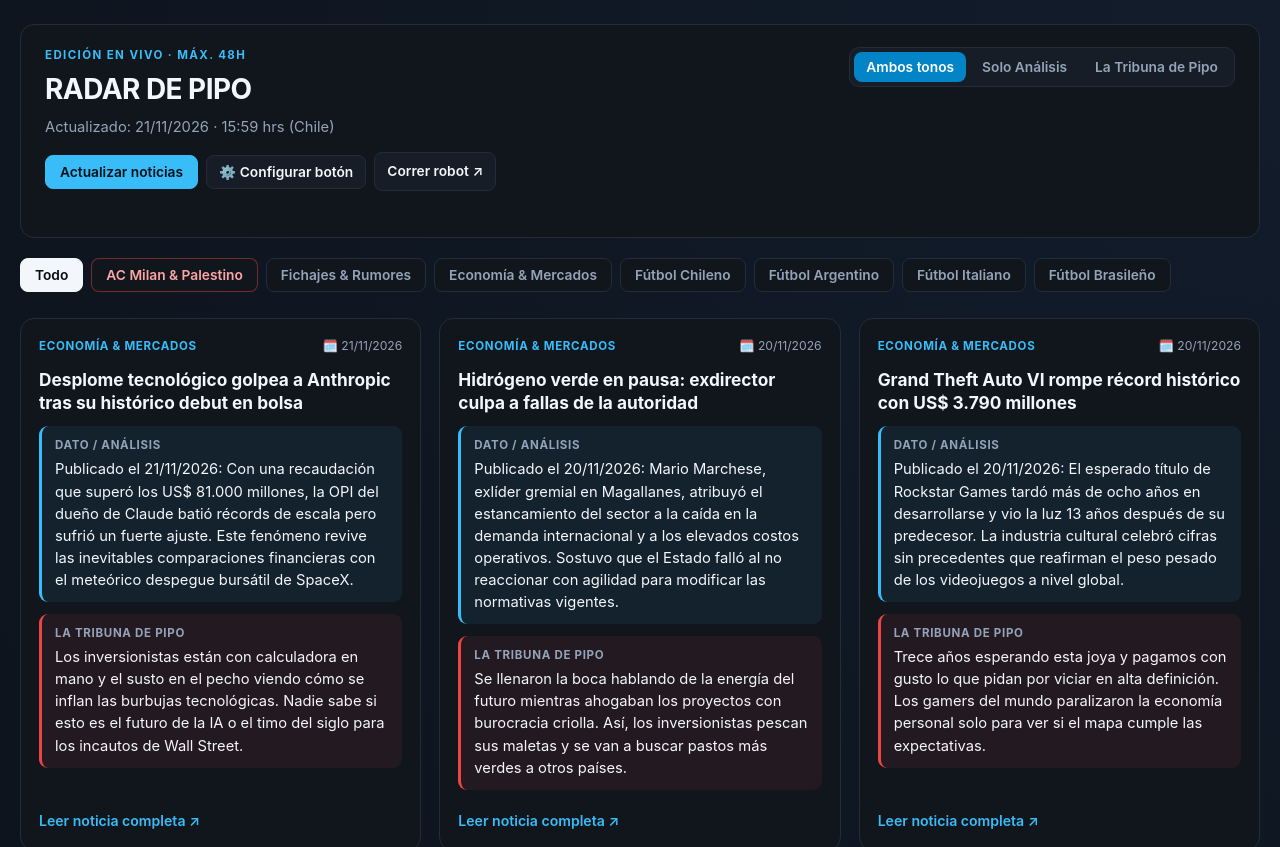
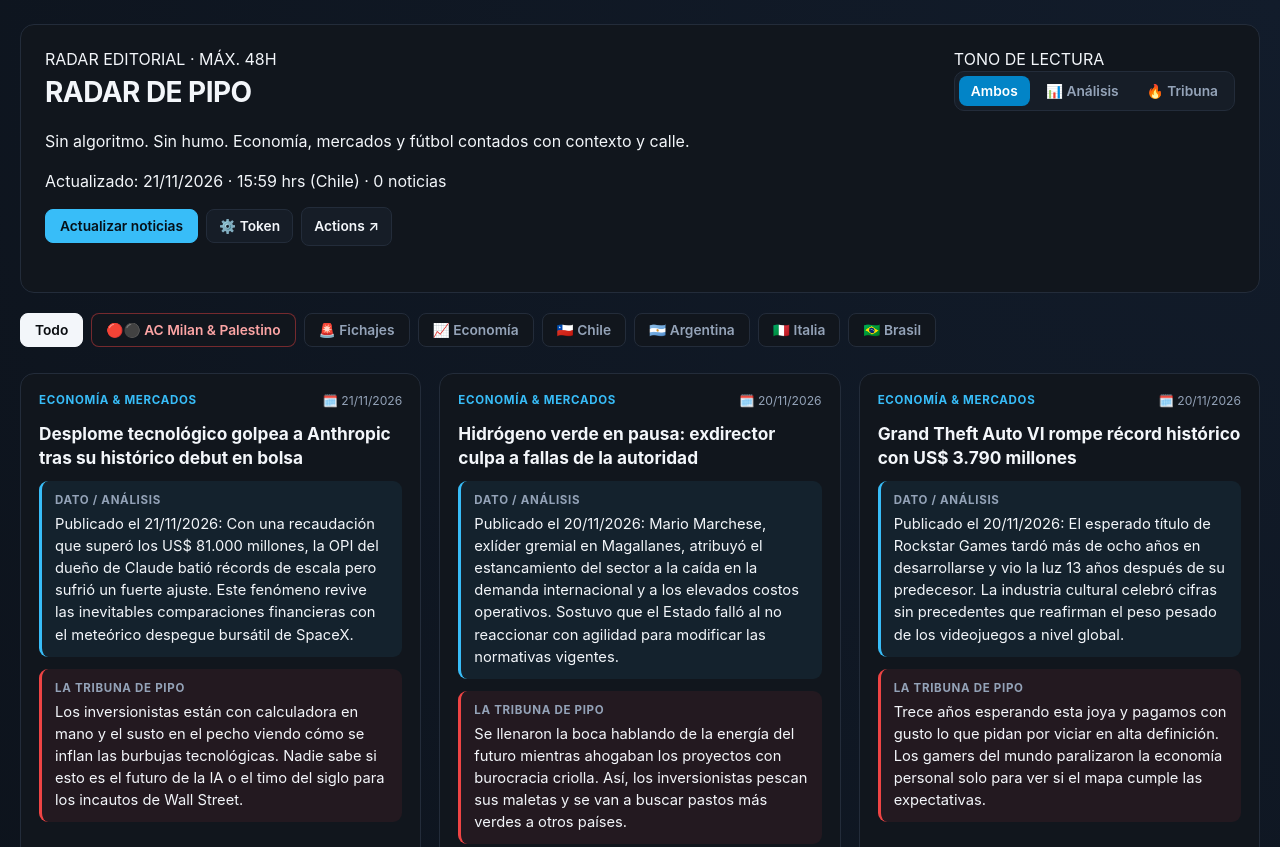
Before and after one commit to cokereyaicardi/Pipo, a plain HTML site: page index.html in a window 1280 px wide. Shown: the top 847 px of the page. Drawn offline with Linux system fonts and the light colour scheme.

Commit message:
Update index.html

```diff
--- a/index.html
+++ b/index.html
@@ -3,19 +3,33 @@
 <head>
   <meta charset="UTF-8" />
   <meta name="viewport" content="width=device-width, initial-scale=1.0" />
-  <title>Radar de Pipo — Sin Filtro y Sin Algoritmo</title>
+  <title>Radar de Pipo — Sin Algoritmo. Sin Humo.</title>
+  <link rel="preconnect" href="https://fonts.googleapis.com" />
+  <link rel="preconnect" href="https://fonts.gstatic.com" crossorigin />
+  <link
+    href="https://fonts.googleapis.com/css2?family=Manrope:wght@400;500;600;700;800&family=Source+Serif+4:opsz,wght@8..60,400;8..60,500&display=swap"
+    rel="stylesheet"
+  />
   <link rel="stylesheet" href="styles.css" />
 </head>
 <body>
   <header class="topbar">
     <div class="brand-block">
-      <div class="brand-eyebrow">EDICIÓN EN VIVO · MÁX. 48H</div>
+      <div class="brand-kicker">
+        <span class="radar-dot" id="radar-dot" aria-hidden="true"></span>
+        <span>RADAR EDITORIAL · MÁX. 48H</span>
+      </div>
       <h1>RADAR DE PIPO</h1>
-      <p id="last-updated" class="subtitle">Pipo está revisando la pizarra...</p>
+      <p class="manifesto">Sin algoritmo. Sin humo. Economía, mercados y fútbol contados con contexto y calle.</p>
+      <div class="meta-strip">
+        <span id="last-updated">Pipo está revisando la pizarra...</span>
+        <span class="sep">·</span>
+        <span id="items-count">0 noticias</span>
+      </div>
       <div class="action-bar">
         <button id="refresh-btn" type="button" class="btn-primary">Actualizar noticias</button>
         <button id="token-btn" type="button" class="btn-secondary" title="Configura tu token de GitHub para disparar el robot desde aquí">
-          ⚙️ Configurar botón
+          ⚙️ Token
         </button>
         <a
           href="https://github.com/cokereyaicardi/Pipo/actions/workflows/actualizar.yml"
@@ -23,32 +37,39 @@
           rel="noopener noreferrer"
           class="btn-secondary btn-link"
         >
-          Correr robot ↗
+          Actions ↗
         </a>
       </div>
-      <p id="status-msg" class="status-msg"></p>
+      <p id="status-msg" class="status-msg" role="status" aria-live="polite"></p>
     </div>
 
-    <div class="mode-switch" aria-label="Modo de lectura">
-      <button class="mode-btn active" data-mode="all">Ambos tonos</button>
-      <button class="mode-btn" data-mode="formal">Solo Análisis</button>
-      <button class="mode-btn" data-mode="tribuna">La Tribuna de Pipo</button>
+    <div class="controls-right">
+      <span class="control-label">TONO DE LECTURA</span>
+      <div class="mode-switch" role="tablist" aria-label="Modo de lectura">
+        <button class="mode-btn active" type="button" data-mode="all">Ambos</button>
+        <button class="mode-btn" type="button" data-mode="formal">📊 Análisis</button>
+        <button class="mode-btn" type="button" data-mode="tribuna">🔥 Tribuna</button>
+      </div>
     </div>
   </header>
 
-  <nav class="tabs" id="category-tabs">
-    <button class="tab active" data-cat="all">Todo</button>
-    <button class="tab tab-highlight" data-cat="mis_equipos">AC Milan & Palestino</button>
-    <button class="tab" data-cat="fichajes">Fichajes & Rumores</button>
-    <button class="tab" data-cat="economia">Economía & Mercados</button>
-    <button class="tab" data-cat="chile">Fútbol Chileno</button>
-    <button class="tab" data-cat="argentina">Fútbol Argentino</button>
-    <button class="tab" data-cat="italia">Fútbol Italiano</button>
-    <button class="tab" data-cat="brasil">Fútbol Brasileño</button>
+  <nav class="tabs" id="category-tabs" aria-label="Secciones">
+    <button class="tab active" type="button" data-cat="all">Todo <span class="tab-count" data-count="all"></span></button>
+    <button class="tab tab-highlight" type="button" data-cat="mis_equipos">🔴⚫ AC Milan & Palestino <span class="tab-count" data-count="mis_equipos"></span></button>
+    <button class="tab" type="button" data-cat="fichajes">🚨 Fichajes <span class="tab-count" data-count="fichajes"></span></button>
+    <button class="tab" type="button" data-cat="economia">📈 Economía <span class="tab-count" data-count="economia"></span></button>
+    <button class="tab" type="button" data-cat="chile">🇨🇱 Chile <span class="tab-count" data-count="chile"></span></button>
+    <button class="tab" type="button" data-cat="argentina">🇦🇷 Argentina <span class="tab-count" data-count="argentina"></span></button>
+    <button class="tab" type="button" data-cat="italia">🇮🇹 Italia <span class="tab-count" data-count="italia"></span></button>
+    <button class="tab" type="button" data-cat="brasil">🇧🇷 Brasil <span class="tab-count" data-count="brasil"></span></button>
   </nav>
 
   <main id="feed-container" class="grid"></main>
 
+  <button id="scroll-top-btn" type="button" class="scroll-top" aria-label="Volver arriba" title="Volver arriba">
+    ↑ Arriba
+  </button>
+
   <script src="app.js"></script>
 </body>
 </html>
```
